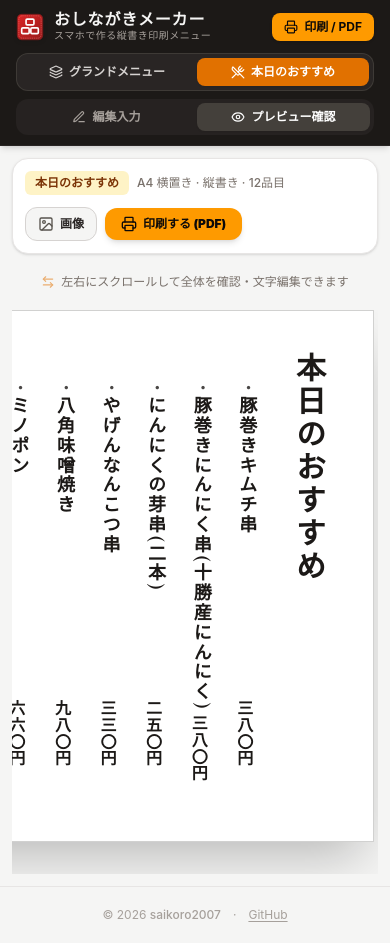
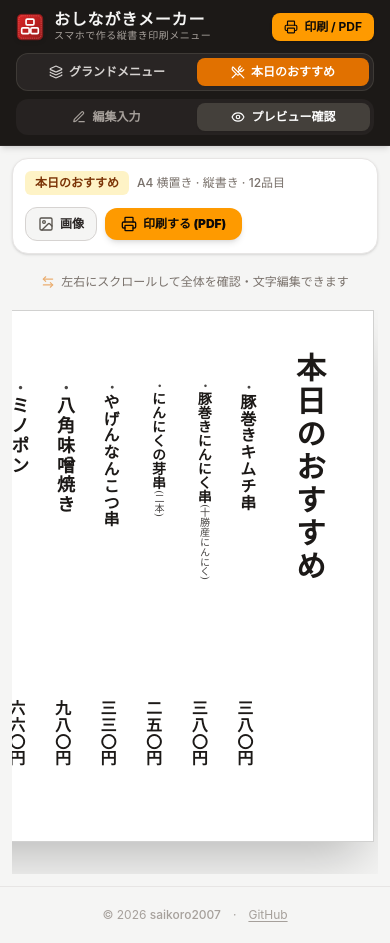
Before and after one commit to saikoro2007/oshinagaki-maker, a Vue app: page / in a window 390 px wide. Both pictures are taken after a click on the button "本日のおすすめ". Built offline with nearby package versions, Linux system fonts and the light colour scheme; a web font is replaced by a local one.

Commit message:
fix: 長い品名による価格位置の押し出しズレを解消し下端ベースラインを完全一致

```diff
--- a/src/components/MenuPreview.vue
+++ b/src/components/MenuPreview.vue
@@ -183,6 +183,48 @@ const itemClasses = computed(() => {
       }
   }
 })
+
+// 3. 品名に含まれる補足括弧（...）または (...) を小さな文字としてレンダリングするためのパーサー
+function parseItemName(name) {
+  if (!name) return []
+  const regex = /([（\(][^）\)]+[）\)])/g
+  const parts = []
+  let lastIndex = 0
+  let match
+
+  while ((match = regex.exec(name)) !== null) {
+    if (match.index > lastIndex) {
+      parts.push({ text: name.substring(lastIndex, match.index), isBracket: false })
+    }
+    parts.push({ text: match[0], isBracket: true })
+    lastIndex = regex.lastIndex
+  }
+  if (lastIndex < name.length) {
+    parts.push({ text: name.substring(lastIndex), isBracket: false })
+  }
+  return parts
+}
+
+// 4. 品名の文字数と密度設定に応じた動的な文字サイズ調整（文字溢れ・価格押し出しを防止）
+function getItemNameClass(name) {
+  const len = name ? name.length : 0
+  const density = effectiveDensity.value
+
+  if (density === 'compact') {
+    if (len <= 7) return 'text-sm sm:text-base tracking-normal leading-snug'
+    if (len <= 11) return 'text-xs sm:text-sm tracking-tight leading-snug'
+    return 'text-[11px] sm:text-xs tracking-tighter leading-tight'
+  } else if (density === 'spacious') {
+    if (len <= 6) return 'text-lg sm:text-xl tracking-widest leading-tight'
+    if (len <= 10) return 'text-base sm:text-lg tracking-wider leading-snug'
+    return 'text-sm sm:text-base tracking-normal leading-snug'
+  } else {
+    // normal
+    if (len <= 6) return 'text-base sm:text-lg tracking-wider leading-snug'
+    if (len <= 10) return 'text-sm sm:text-base tracking-tight leading-snug'
+    return 'text-xs sm:text-sm tracking-tighter leading-snug'
+  }
+}
 
 // 5. プレビュー上からの直接編集（インプレース編集）ハンドラー
 function onTextBlur(targetObj, key, event) {
@@ -400,18 +442,24 @@ function closeImageModal() {
                 ]"
               >
                 <!-- Item Name & Tag (Top of vertical column) -->
-                <div>
+                <div class="flex-1 min-h-0 overflow-visible">
                   <!-- Main Item Name (Editable) -->
                   <div
                     contenteditable="true"
                     @blur="onTextBlur(item, 'name', $event)"
                     :class="[
                       'editable-field font-bold outline-none hover:bg-amber-100/60 focus:bg-amber-100/90 focus:ring-1 focus:ring-amber-700 rounded px-0.5 cursor-text whitespace-nowrap',
-                      itemClasses.name
+                      getItemNameClass(item.name)
                     ]"
                     title="タップして品名を編集"
                   >
-                    <span v-if="menuData.showDotPrefix && !item.name.startsWith('・')" class="text-[0.75em] opacity-80 mr-0.5">・</span>{{ item.name }}
+                    <span v-if="menuData.showDotPrefix && !item.name.startsWith('・')" class="text-[0.75em] opacity-80 mr-0.5">・</span>
+                    <template v-for="(part, pIdx) in parseItemName(item.name)" :key="pIdx">
+                      <span v-if="part.isBracket" class="text-[0.72em] font-normal opacity-80 tracking-tight">
+                        {{ part.text }}
+                      </span>
+                      <span v-else>{{ part.text }}</span>
+                    </template>
                   </div>
 
                   <!-- Note Badge (e.g. 塩・タレ) (Editable) -->
@@ -440,8 +488,8 @@ function closeImageModal() {
                   </div>
                 </div>
 
-                <!-- Price at the bottom of the column (Editable) -->
-                <div class="self-end pb-1">
+                <!-- Price at the bottom of the column (Editable) - 下端固定 -->
+                <div class="shrink-0 self-end pb-1 pt-1">
                   <div
                     contenteditable="true"
                     @blur="onPriceBlur(item, $event)"
@@ -533,7 +581,13 @@ function closeImageModal() {
                       itemClasses.hName
                     ]"
                   >
-                    <span v-if="menuData.showDotPrefix && !item.name.startsWith('・')" class="opacity-70 mr-1">・</span>{{ item.name }}
+                    <span v-if="menuData.showDotPrefix && !item.name.startsWith('・')" class="opacity-70 mr-1">・</span>
+                    <template v-for="(part, pIdx) in parseItemName(item.name)" :key="pIdx">
+                      <span v-if="part.isBracket" class="text-[0.8em] font-normal opacity-75">
+                        {{ part.text }}
+                      </span>
+                      <span v-else>{{ part.text }}</span>
+                    </template>
                   </span>
                   <span
                     v-if="menuData.showNotes && item.note"
```
